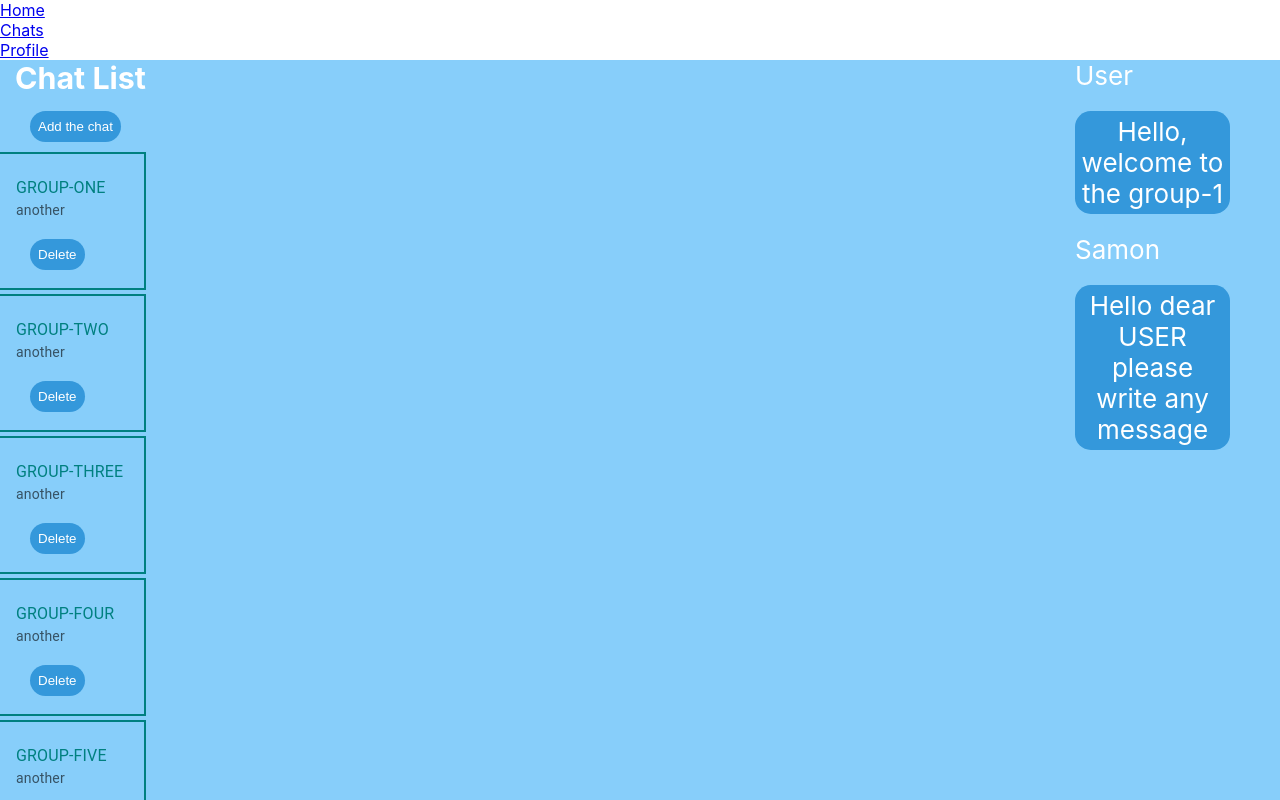
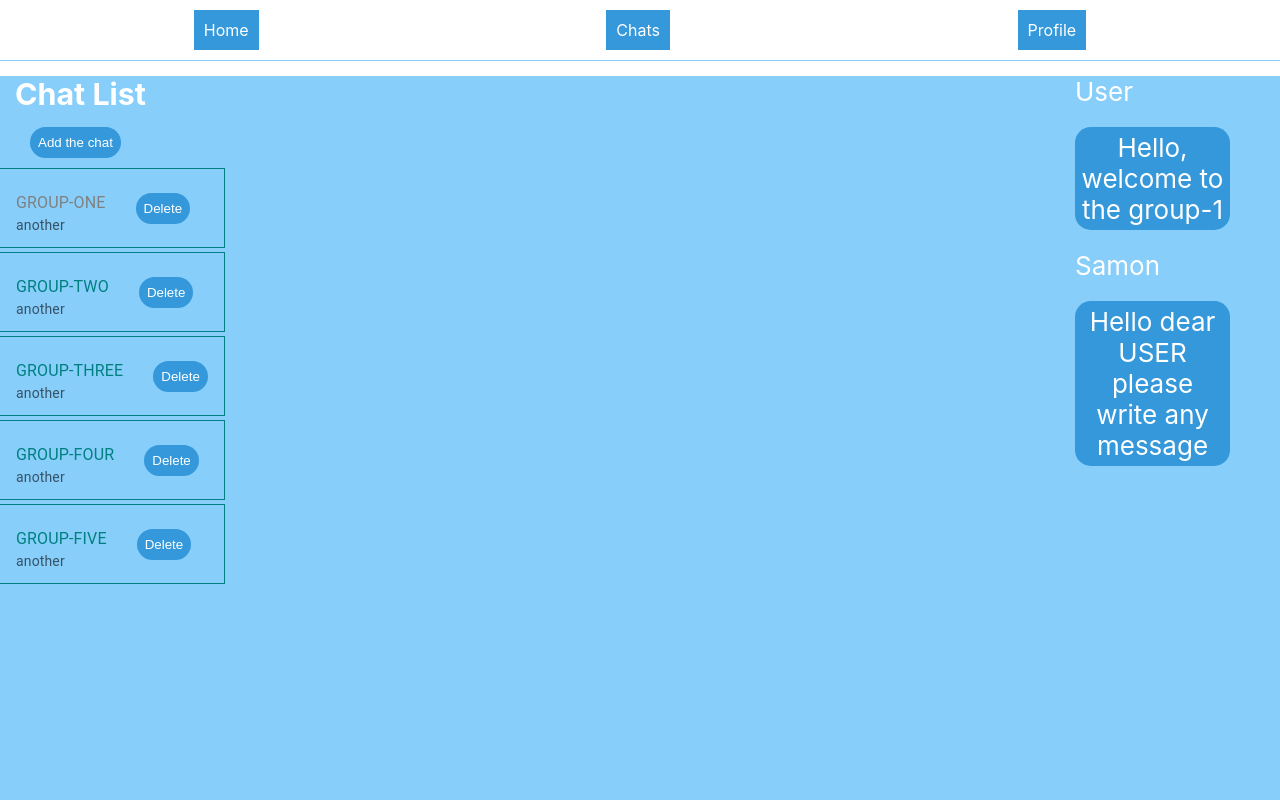
Before and after one commit to Avquiet/react-proj, a React app: page /chats/c1 in a window 1280 px wide. Shown: the top 800 px of the page. Built offline with nearby package versions, Linux system fonts and the light colour scheme.

Commit message:
Added hw-5 --15.11.2021

```diff
--- a/package.json
+++ b/package.json
@@ -63,9 +63,11 @@
     "react-app-polyfill": "^2.0.0",
     "react-dev-utils": "^11.0.3",
     "react-dom": "^17.0.2",
+    "react-redux": "^7.2.6",
     "react-refresh": "^0.8.3",
     "react-router-dom": "^6.0.2",
     "react-uuid": "^1.0.2",
+    "redux": "^4.1.2",
     "resolve": "1.18.1",
     "resolve-url-loader": "^3.1.2",
     "sass-loader": "^10.0.5",
--- a/src/App.js
+++ b/src/App.js
@@ -1,12 +1,15 @@
 import React from 'react';
 import { LinkItem } from './components/Links/main'
 import { BrowserRouter, Routes, Route } from "react-router-dom";
+import { Provider } from "react-redux";
+import { store } from "./store";
 import  Chat from './components/ChatApp/main';
 import { Home } from './components/Home/main';
 import { Profile }  from './components/Profile/main';
 import { RenderChats } from './components/ChatList/main';
 
 export const App = () => (
+    <Provider store={store}>
         <BrowserRouter>
             <LinkItem />
             <Routes>
@@ -21,6 +24,6 @@ export const App = () => (
                     <h1>404</h1>
                     </h3>} />
             </Routes>
-
         </BrowserRouter>
+    </Provider>
 )
--- a/src/components/ChatApp/chat.css
+++ b/src/components/ChatApp/chat.css
@@ -43,11 +43,6 @@
 
   .chat-load {
     text-decoration: none;
-    color: teal;
-  }
-
-  .chat-load:hover {
-    color: teal;
   }
 
   .child-list:hover {
@@ -106,6 +101,26 @@
     color: white;
   }
 
+  .hash-main {
+    list-style-type: none;
+    padding: 20px;
+    display: flex;
+    justify-content: space-around;
+    margin-bottom: 15px;
+    border-bottom: 1px solid lightskyblue;
+  }
+
+  .hash-child {
+    color: white;
+    padding: 10px;
+    background-color:#3498db;
+    text-decoration: none;
+  }
+
+  .hash-child:hover {
+    color:brown;
+  }
+
   @keyframes App-logo-spin {
     from {
       transform: rotate(0deg);
--- a/src/components/ChatList/main.js
+++ b/src/components/ChatList/main.js
@@ -48,22 +48,26 @@ export const RenderChats = () => {
             {listOfChat.map((roster) => (
                 <List className="child-list" key={ uuid() } sx={{
                     textDecoration: 'none',
-                    border: '2px solid teal',
+                    border: '1px solid teal',
                     marginBottom: '4px',
-                    borderLeft: 'none'
+                    borderLeft: 'none',
+                    height: '80px',
                     }}>
                     <>
                         <ListItem>
-                            <NavLink className="chat-load" to={`/chats/${roster.id}`}>
+                            <NavLink
+                              className="chat-load"
+                              to={`/chats/${roster.id}`}
+                              style={({ isActive }) => ({ color: isActive ? "grey" : "teal" })}>
                                 <ListItemText primary={roster.name}  secondary='another'/>
                             </NavLink>
+                            <button
+                                className="other-but"
+                                removeItem={removeItem}
+                                onClick={ () => removeItem(roster.id)}
+                                >Delete
+                            </button>
                         </ListItem>
-                        <button
-                            className="other-but"
-                            removeItem={removeItem}
-                            onClick={ () => removeItem(roster.id)}
-                            >Delete
-                        </button>
                     </>
                 </List>
             ))}
--- a/src/components/Links/main.js
+++ b/src/components/Links/main.js
@@ -2,15 +2,15 @@ import React from 'react';
 import { Link } from "react-router-dom";
 
 export const LinkItem = () => {
-    return <ul>
+    return <ul className="hash-main">
     <li>
-        <Link to="/">Home</Link>
+        <Link className="hash-child" to="/">Home</Link>
     </li>
     <li>
-        <Link to="/chats">Chats</Link>
+        <Link className="hash-child" to="/chats">Chats</Link>
     </li>
     <li>
-        <Link to="/profile">Profile</Link>
+        <Link className="hash-child" to="/profile">Profile</Link>
     </li>
 </ul>
 }
--- a/src/components/Profile/main.js
+++ b/src/components/Profile/main.js
@@ -1,5 +1,24 @@
 import React from 'react';
+import { useSelector, useDispatch } from 'react-redux';
+import { toggleCheckbox } from "../../store/profile/actions";
 
 export const Profile = () => {
-    return <h3>Welcome to Profile!</h3>
+
+    const checkboxValue = useSelector(state => state.checkbox)
+    const name = useSelector(state => state.name)
+    const dispatch = useDispatch()
+
+    const handleChangeValue = () => {
+        dispatch(toggleCheckbox);
+    }
+
+
+    return (
+    <>
+        <h3>Welcome to Profile!</h3>
+        <input type="checkbox" onChange={handleChangeValue} checked={checkboxValue} />
+        <p>{name}</p>
+    </>
+    )
+
 }
--- /dev/null
+++ b/src/store/index.js
@@ -0,0 +1,8 @@
+import { createStore } from "redux";
+
+import { profileReducer } from "./profile/reducer";
+
+export const store = createStore(
+    profileReducer,
+    window.__REDUX_DEVTOOLS_EXTENSION__ && window.__REDUX_DEVTOOLS_EXTENSION__()
+)
--- /dev/null
+++ b/src/store/profile/actions.js
@@ -0,0 +1,5 @@
+export const TOGGLE_CHECKBOX = 'PROFILE::TOGGLE_CHECKBOX';
+
+export const toggleCheckbox =  {
+    type: TOGGLE_CHECKBOX
+};
--- /dev/null
+++ b/src/store/profile/reducer.js
@@ -0,0 +1,18 @@
+import { TOGGLE_CHECKBOX } from "./actions";
+
+const initialState = {
+    checkbox: false,
+    name: 'Default'
+};
+
+export const profileReducer = (state = initialState, action) => {
+    switch (action.type) {
+        case TOGGLE_CHECKBOX:
+            return {
+                ...state,
+                checkbox: !state.checkbox
+            };
+            default:
+            return state;
+    }
+}
```
Also changed, not shown: 1 other file (tests, documents, lock files or other folders). Lines whose indentation alone changed are shown as unchanged.
